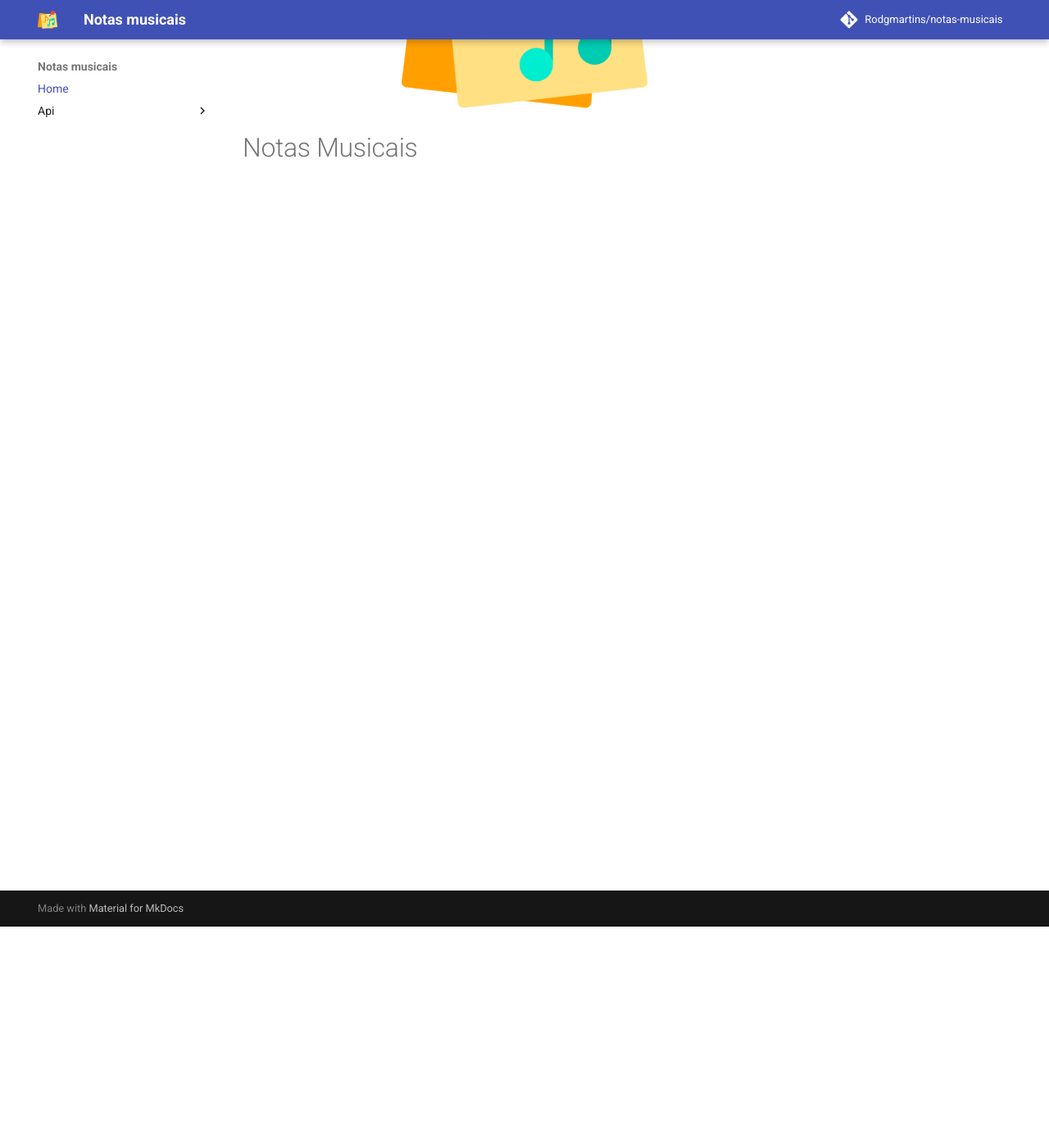
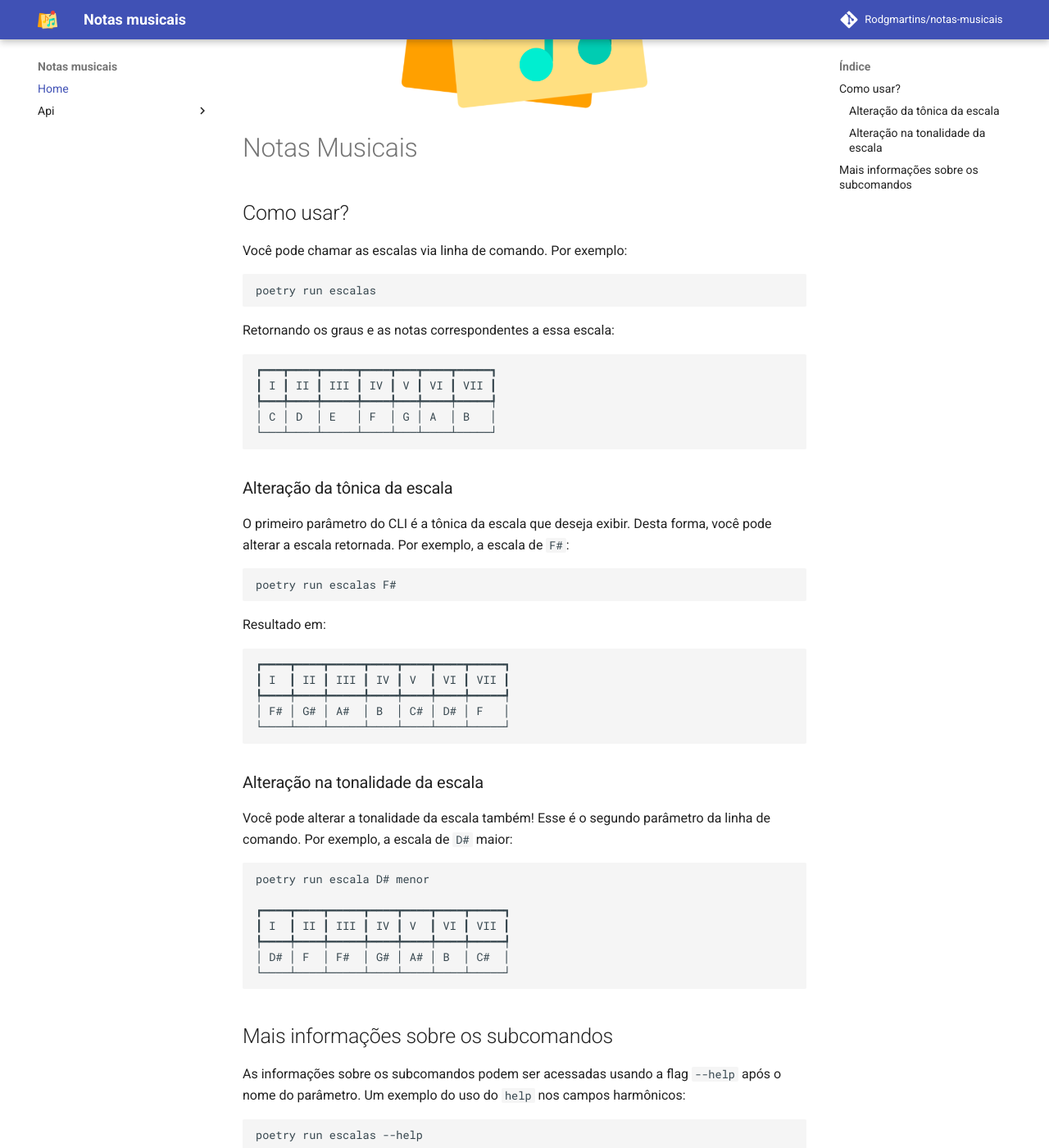
Before and after one commit to Rodgmartins/notas-musicais, an MkDocs documentation site: the page built from docs/index.md, in a window 1280 px wide and 1400 px high, scrolled down 270 px. Shown: the whole window at 82% size. Built offline with MkDocs 1.6.1 and Material for MkDocs 9.7.7, drawn with Linux system fonts in a browser that asks for light colours; comment, search, counter and statistics services are not loaded; some of the changed text lies outside the part shown.

Commit message:
feat(create): criando documentação do doc

`````diff
--- a/docs/index.md
+++ b/docs/index.md
@@ -1,3 +1,73 @@
 ![logo_do_projeto](assets/logo.png){ width="300" .center}
 
 # Notas Musicais
+
+## Como usar?
+
+Você pode chamar as escalas via linha de comando. Por exemplo:
+
+```bash
+poetry run escalas
+```
+
+Retornando os graus e as notas correspondentes a essa escala:
+
+```
+┏━━━┳━━━━┳━━━━━┳━━━━┳━━━┳━━━━┳━━━━━┓
+┃ I ┃ II ┃ III ┃ IV ┃ V ┃ VI ┃ VII ┃
+┡━━━╇━━━━╇━━━━━╇━━━━╇━━━╇━━━━╇━━━━━┩
+│ C │ D  │ E   │ F  │ G │ A  │ B   │
+└───┴────┴─────┴────┴───┴────┴─────┘
+```
+
+### Alteração da tônica da escala
+
+O primeiro parâmetro do CLI é a tônica da escala que deseja exibir. Desta forma, você pode alterar a escala retornada. Por exemplo, a escala de `F#`:
+
+```bash
+poetry run escalas F#
+```
+
+Resultado em:
+
+```bash
+┏━━━━┳━━━━┳━━━━━┳━━━━┳━━━━┳━━━━┳━━━━━┓
+┃ I  ┃ II ┃ III ┃ IV ┃ V  ┃ VI ┃ VII ┃
+┡━━━━╇━━━━╇━━━━━╇━━━━╇━━━━╇━━━━╇━━━━━┩
+│ F# │ G# │ A#  │ B  │ C# │ D# │ F   │
+└────┴────┴─────┴────┴────┴────┴─────┘
+```
+
+### Alteração na tonalidade da escala
+
+Você pode alterar a tonalidade da escala também! Esse é o segundo parâmetro da linha de comando. Por exemplo, a escala de `D#` maior:
+
+````bash
+poetry run escala D# menor
+
+┏━━━━┳━━━━┳━━━━━┳━━━━┳━━━━┳━━━━┳━━━━━┓
+┃ I  ┃ II ┃ III ┃ IV ┃ V  ┃ VI ┃ VII ┃
+┡━━━━╇━━━━╇━━━━━╇━━━━╇━━━━╇━━━━╇━━━━━┩
+│ D# │ F  │ F#  │ G# │ A# │ B  │ C#  │
+└────┴────┴─────┴────┴────┴────┴─────┘
+````
+
+## Mais informações sobre os subcomandos
+
+As informações sobre os subcomandos podem ser acessadas usando a flag `--help` após o nome do parâmetro. Um exemplo do uso do `help` nos campos harmônicos:
+
+````bash
+poetry run escalas --help
+
+ Usage: notas-musicais campo-harmonico [OPTIONS] [TONICA] [TONALIDADE]
+
+╭─ Arguments ─────────────────────────────────────────────────────────╮
+│   tonica          [TONICA]      Tônica do campo harmônico           │
+│                                 [default: c]                        │
+│   tonalidade      [TONALIDADE]  Tonalidade do campo harmônico       │
+│                                 [default: maior]                    │
+╰─────────────────────────────────────────────────────────────────────╯
+╭─ Options ───────────────────────────────────────────────────────────╮
+│ --help          Show this message and exit.                         │
+╰─────────────────────────────────────────────────────────────────────╯
+````
`````
